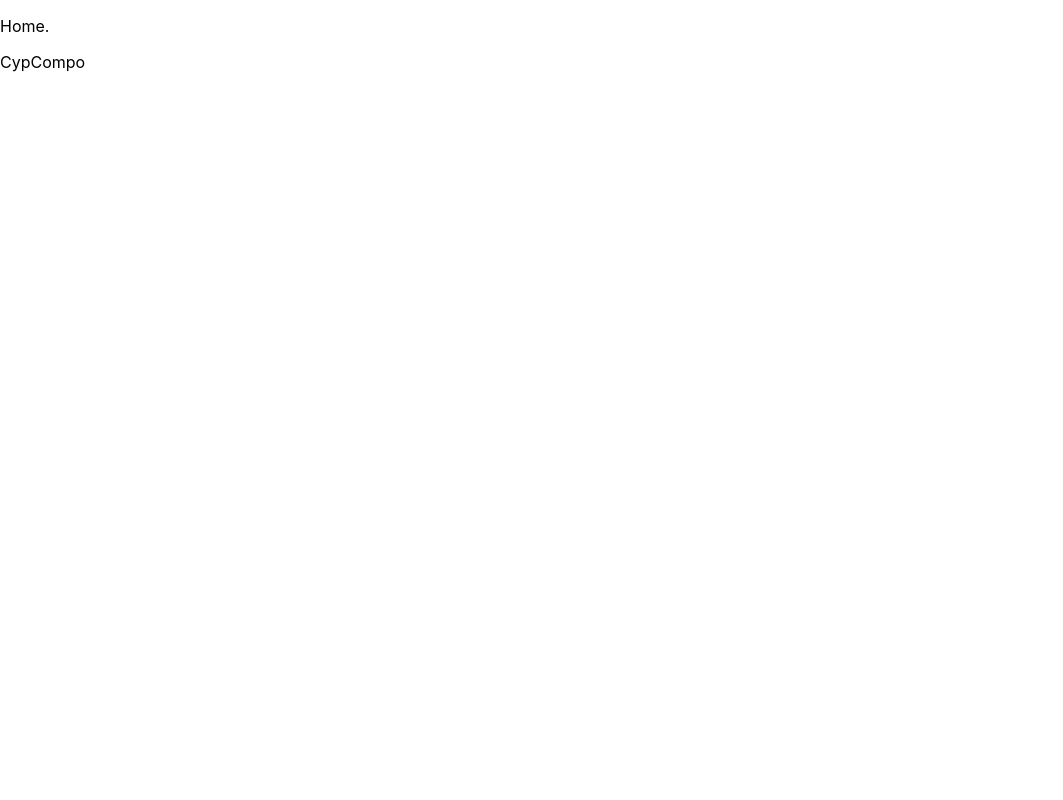
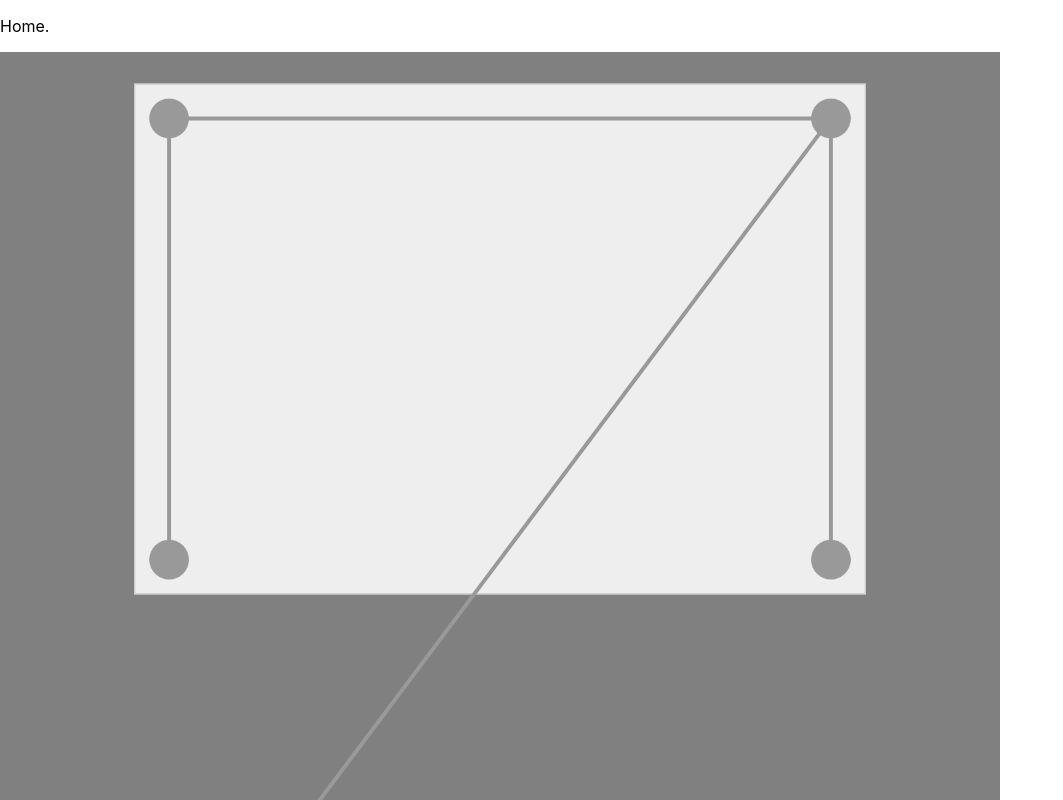
Before and after one commit to COnion505/react-cytoscape, a React (Create React App) app in the folder frontend/react/react-cytoscape/: page / in a window 1280 px wide. Shown: the top 800 px of the page, without its empty margins (0-1063 px from the left). Built offline with nearby package versions, Linux system fonts and the light colour scheme.

Commit message:
サンプルグラフ描画まで

```diff
--- a/frontend/react/react-cytoscape/src/Cytoscape.tsx
+++ b/frontend/react/react-cytoscape/src/Cytoscape.tsx
@@ -1,4 +1,5 @@
-import React from "react";
+import cytoscape from "cytoscape";
+import React, { useEffect, useRef } from "react";
 import ReactDOM from "react-dom";
 
 enum LayoutOptions {
@@ -26,11 +27,23 @@ function CyCompo() {
             { data: { source: "two", target: "five", label: "Edge from Node 2 to Node 5" } }
     ];
 
+    const cyEleRef = useRef<HTMLDivElement>(null);
+
+    useEffect(() => {
+        const cyInstance = cytoscape({
+            container: cyEleRef.current,
+            elements: elements,
+            style: [],
+            layout: { name: LayoutOptions.Grid },
+        });
+
+        return () => {
+            cyInstance.destroy();
+        };
+    }, []);
 
     return (
-        <>
-            <p>CypCompo</p>
-        </>
+        <div ref={cyEleRef} style={{ width: "1000px", height: "1000px", background: "gray" }} />
     );
 }
 
```
